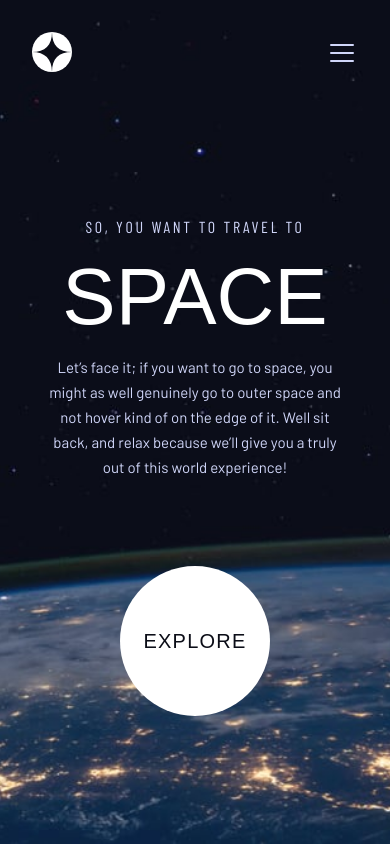
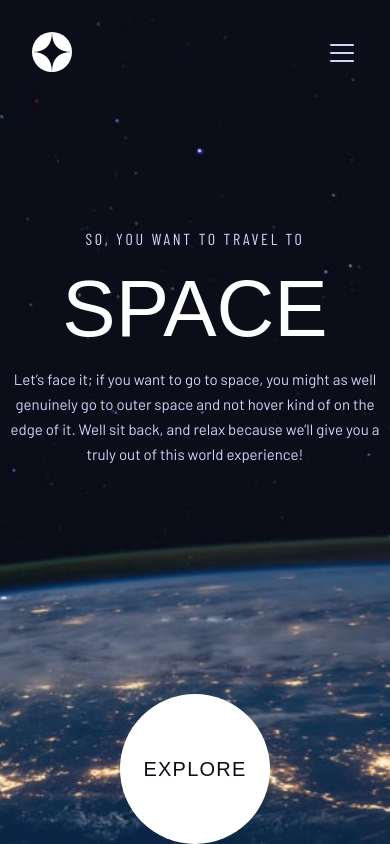
Before and after one commit to jdubcodes/fem-space-tourism, a Next.js app: page / in a window 390 px wide. Built offline with nearby package versions, Linux system fonts and the light colour scheme; a web font is replaced by a local one.

Commit message:
Fix padding for smallest screens

```diff
--- a/src/app/page.jsx
+++ b/src/app/page.jsx
@@ -4,7 +4,7 @@ import { barlowCondensed, barlow, bellefair } from '../../config/fonts'
 export default function Home() {
   return (
     <main
-      className={`${barlowCondensed.className} p-home-mobile sm:p-home-tablet lg:p-home-desktop h-screen w-screen bg-home-mobile md:bg-home-tablet lg:bg-home-desktop bg-cover bg-center`}
+      className={`${barlowCondensed.className} p-home-short xs:p-home-mobile sm:p-home-tablet lg:p-home-desktop h-screen w-screen bg-home-mobile md:bg-home-tablet lg:bg-home-desktop bg-cover bg-center`}
     >
       <div className='mx-auto h-full w-full max-w-container grid grid-cols-1 text-center lg:gap-12 xl:gap-0 xl:grid-cols-2 xl:place-items-end xl:text-left'>
         <div className='flex flex-col gap-2 self-end sm:gap-4 md:self-center xl:self-end xl:pr-20'>
```
